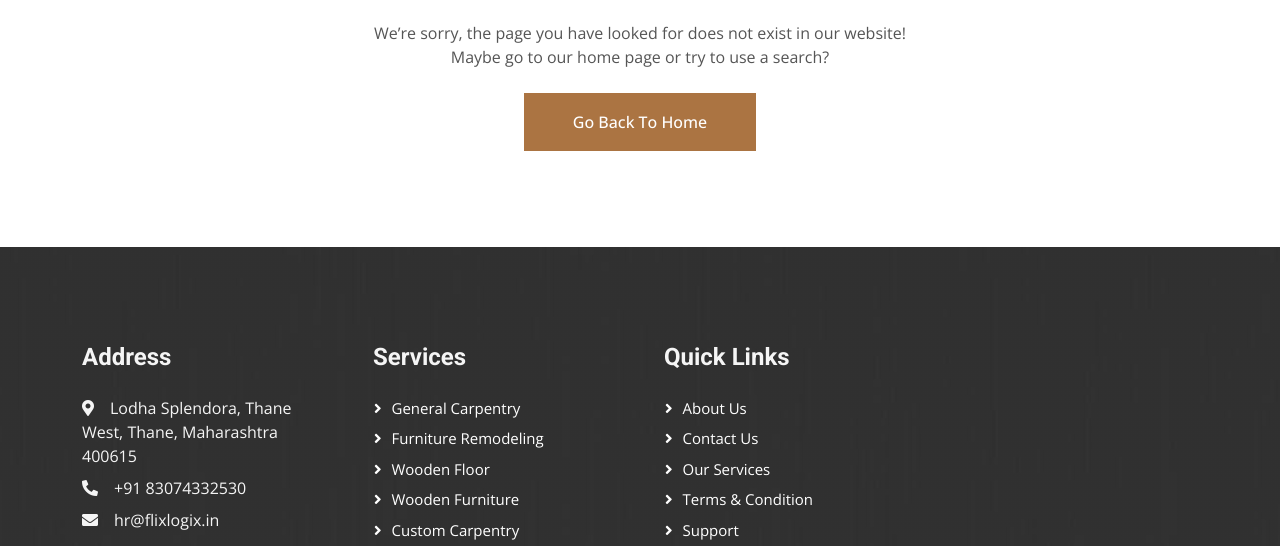
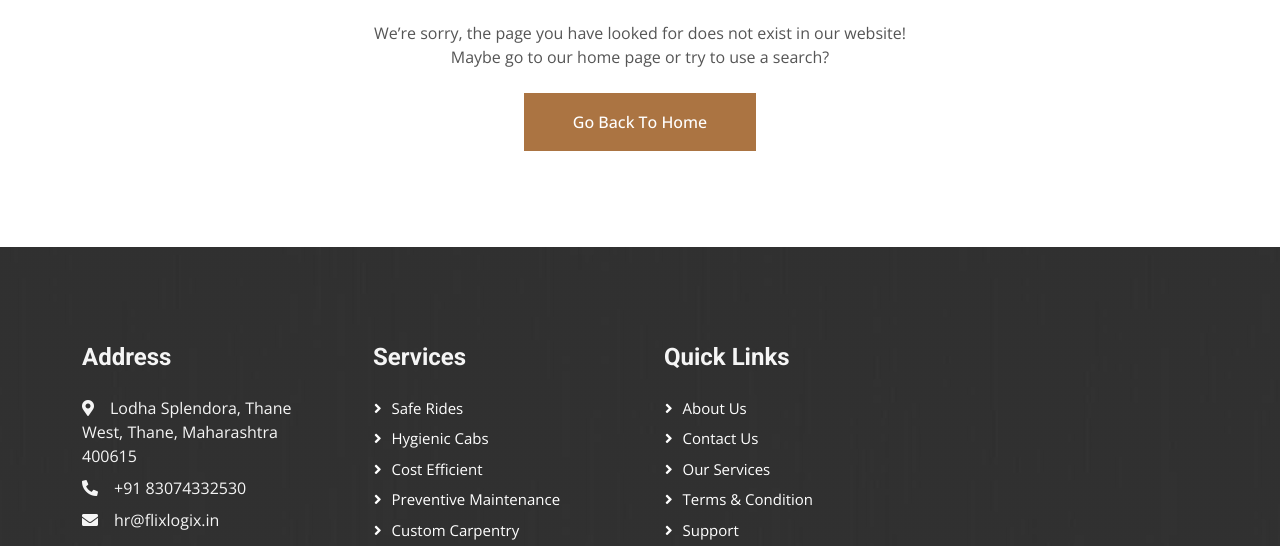
Before and after one commit to sumitkumar0624/flilogix, a plain HTML site: page 404.html in a window 1280 px wide. Shown: the part 853-1399 px from the top of the page. Drawn offline with nearby package versions, Linux system fonts and the light colour scheme.

Commit message:
images adde

```diff
--- a/404.html
+++ b/404.html
@@ -154,10 +154,10 @@
                 </div>
                 <div class="col-lg-3 col-md-6">
                     <h4 class="text-light mb-4">Services</h4>
-                    <a class="btn btn-link" href="">General Carpentry</a>
-                    <a class="btn btn-link" href="">Furniture Remodeling</a>
-                    <a class="btn btn-link" href="">Wooden Floor</a>
-                    <a class="btn btn-link" href="">Wooden Furniture</a>
+                    <a class="btn btn-link" href="">Safe Rides</a>
+                    <a class="btn btn-link" href="">Hygienic Cabs</a>
+                    <a class="btn btn-link" href="">Cost Efficient</a>
+                    <a class="btn btn-link" href="">Preventive Maintenance</a>
                     <a class="btn btn-link" href="">Custom Carpentry</a>
                 </div>
                 <div class="col-lg-3 col-md-6">
```
Also changed, not shown: about.html (+4 -4 lines), amenities.html (+4 -4 lines), feature.html (+4 -4 lines), quote.html (+4 -4 lines), service.html (+4 -4 lines), team.html (+4 -4 lines), testimonial.html (+4 -4 lines).
